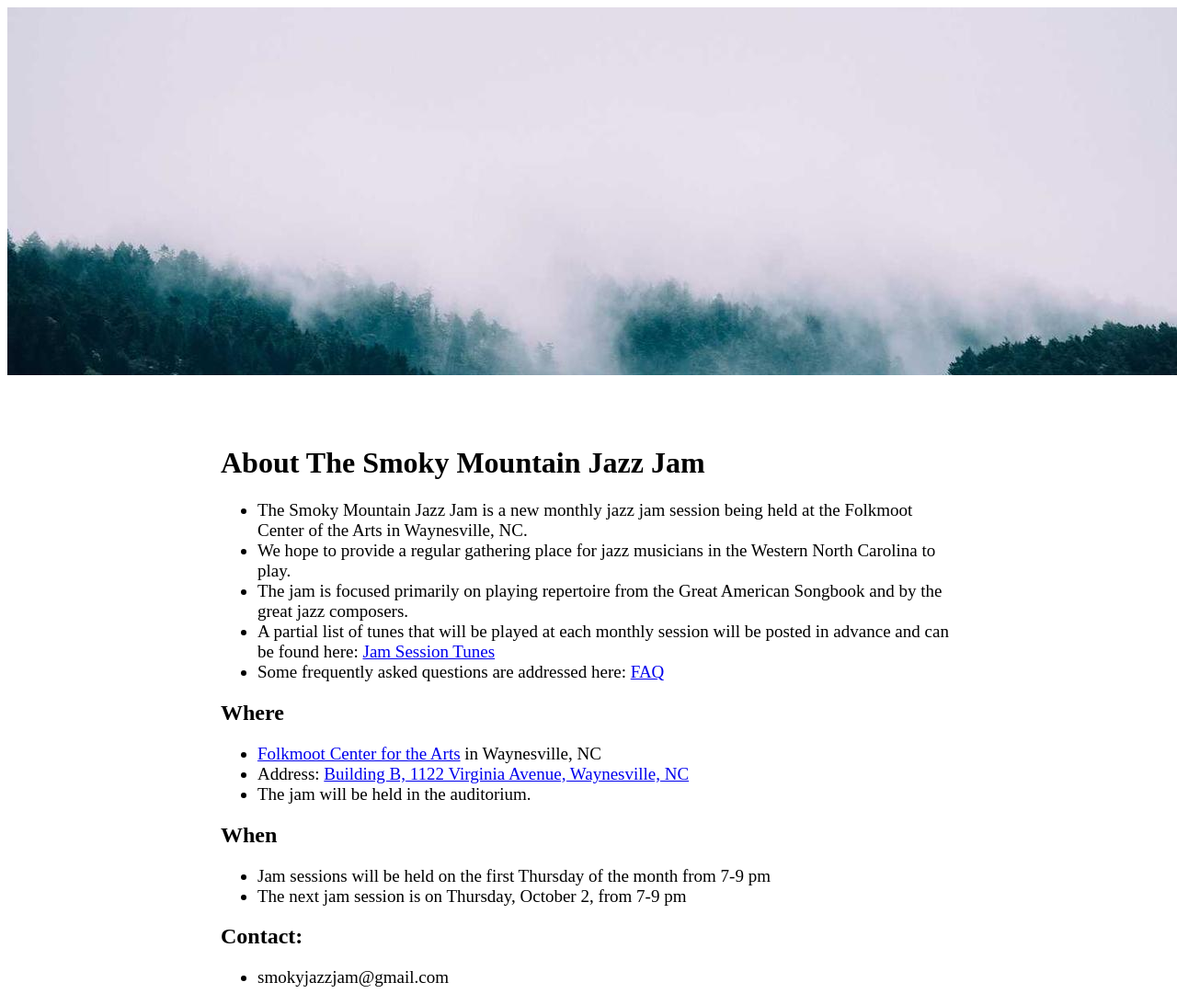
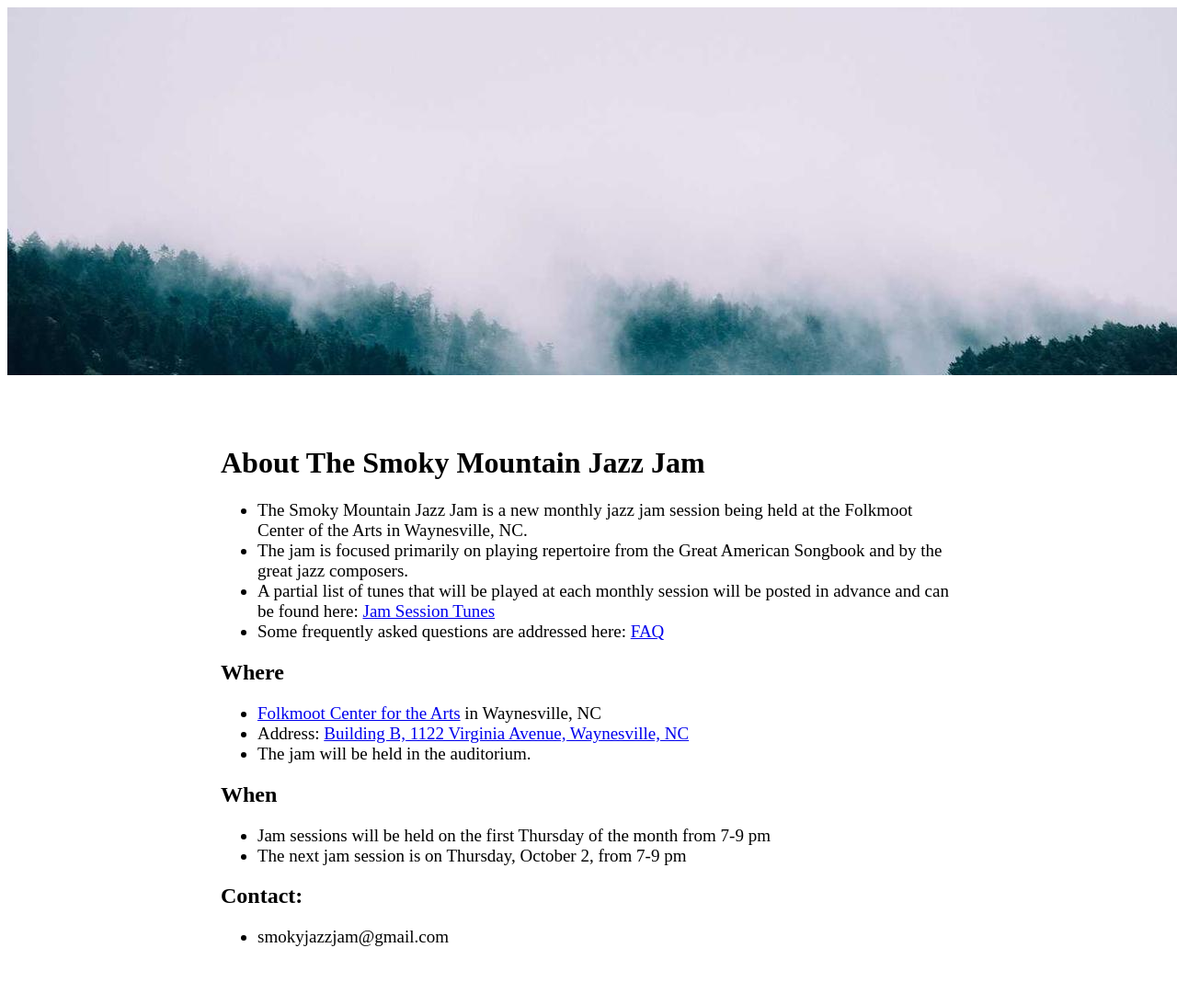
Before and after one commit to smokyjazzjam/smokyjazzjam, a Jekyll site: the page built from index.md, in a window 1280 px wide. Shown: the whole page at 92% size. Built offline with Jekyll 4.4.1, drawn with Linux system fonts in a browser that asks for light colours; after the commit the page ends 1049 px from its top, so only the background shows below that.

Commit message:
Update index.md

```diff
--- a/index.md
+++ b/index.md
@@ -19,7 +19,6 @@ layout: default
 
   <ul class="larger-text">
     <li>The Smoky Mountain Jazz Jam is a new monthly jazz jam session being held at the Folkmoot Center of the Arts in Waynesville, NC.</li>
-    <li>We hope to provide a regular gathering place for jazz musicians in the Western North Carolina to play.</li>
     <li>The jam is focused primarily on playing repertoire from the Great American Songbook and by the great jazz composers.</li>
     <li>A partial list of tunes that will be played at each monthly session will be posted in advance and can be found here: <a href="jam_tunes">Jam Session Tunes</a></li>
     <li>Some frequently asked questions are addressed here: <a href="faq">FAQ</a></li>
```
